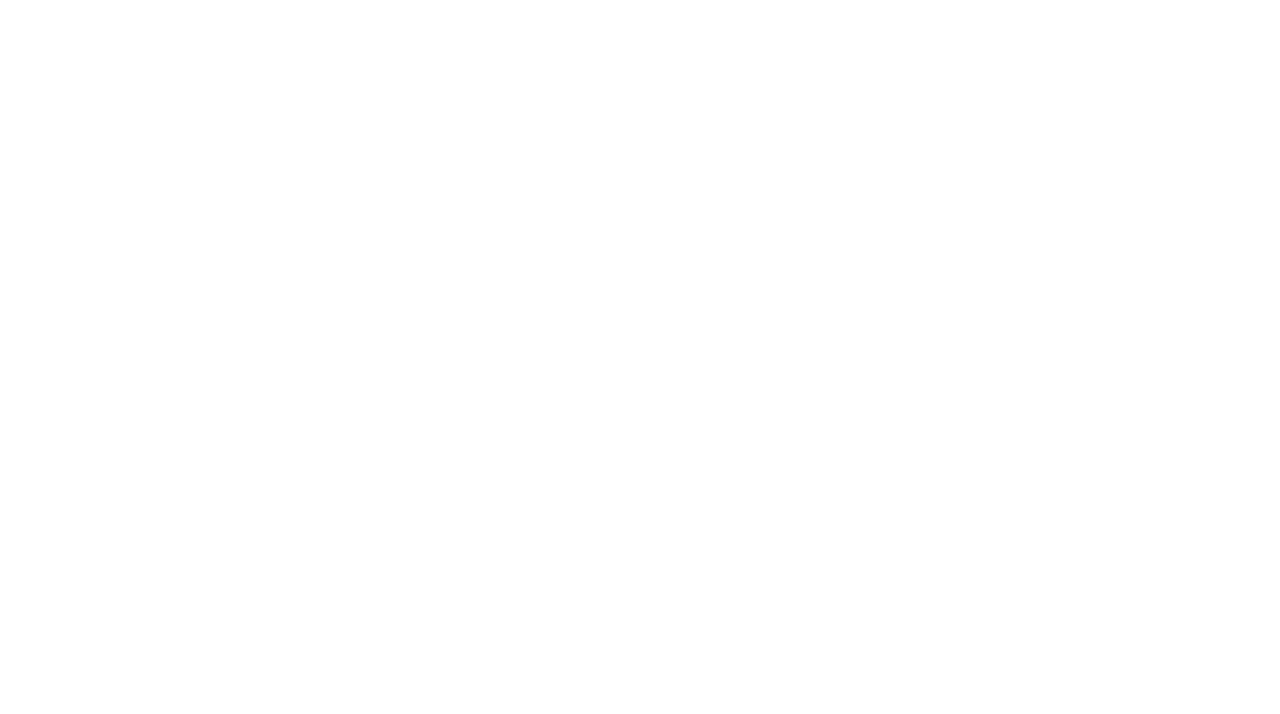
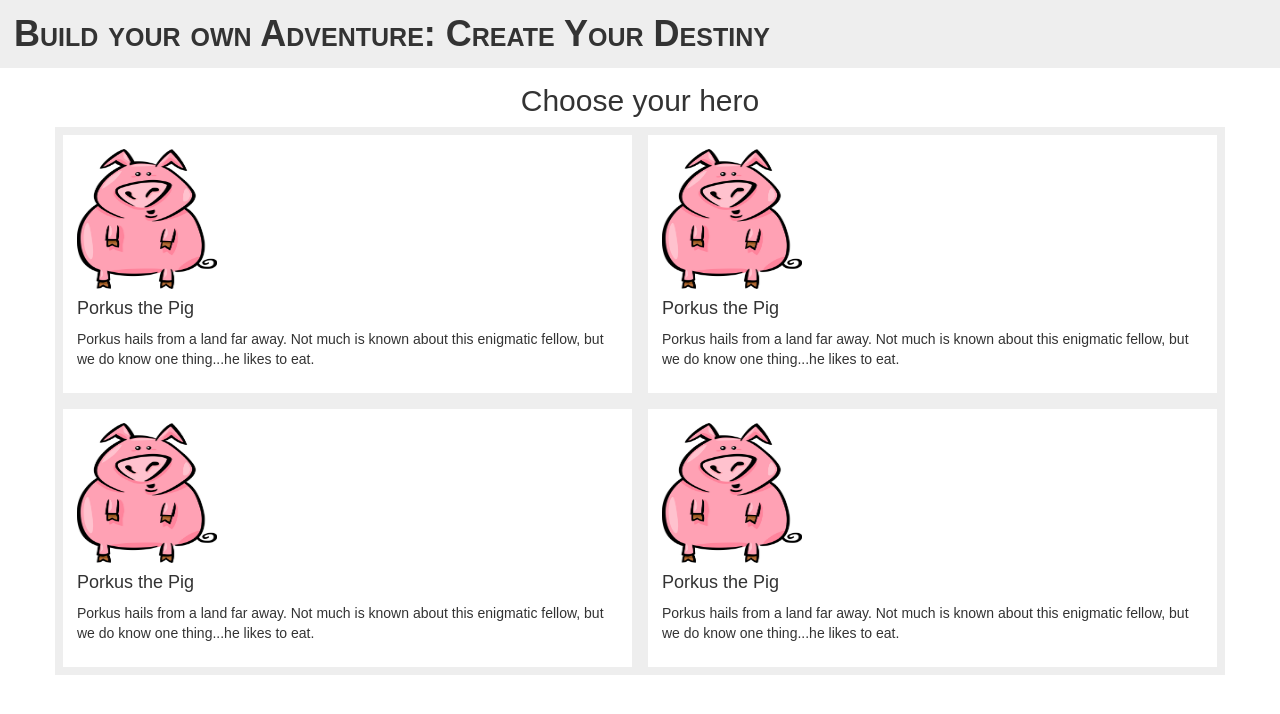
Before and after one commit to eltonlaw/build-your-own-adventure, a plain HTML site: page index.html in a window 1280 px wide. Drawn offline with nearby package versions, Linux system fonts and the light colour scheme.

Commit message:
Created characters + static character selection template + fixed navbar

```diff
--- a/index.html
+++ b/index.html
@@ -1,10 +1,44 @@
 <!DOCTYPE html>
-<html>
+<html lang="en">
 <head>
+	<meta charset="UTF-8">
+	<meta name="viewport" content="width=device-width, initial-scale=1">
+	<link href="https://maxcdn.bootstrapcdn.com/bootstrap/3.3.6/css/bootstrap.min.css" rel="stylesheet" integrity="sha256-7s5uDGW3AHqw6xtJmNNtr+OBRJUlgkNJEo78P4b0yRw= sha512-nNo+yCHEyn0smMxSswnf/OnX6/KwJuZTlNZBjauKhTK0c+zT+q5JOCx0UFhXQ6rJR9jg6Es8gPuD2uZcYDLqSw==" crossorigin="anonymous">
 	<link rel="stylesheet" type="text/css" href="styles.css">
-	<title>Build Your Own Adventure!</title>
 </head>
 <body>
+	<nav class="fixed-nav-bar">
+		<h1 id="title">Build your own Adventure: Create Your Destiny</h1>
+	</nav>
+	<section>
+	<h2>Choose your hero</h2>
+	<div id="" class="container">
+		<div class="inner row">
+			<div class="character col-xs-6">
+
+
+				<img src="img/characters/pig.jpg" class="img-rounded">
+				<h4>Porkus the Pig</h4>
+				<p>Porkus hails from a land far away. Not much is known about this enigmatic fellow, but we do know one thing...he likes to eat. </p>
+			</div>
+			<div class="character col-xs-6">
+				<img src="img/characters/pig.jpg" class="img-rounded">
+				<h4>Porkus the Pig</h4>
+				<p>Porkus hails from a land far away. Not much is known about this enigmatic fellow, but we do know one thing...he likes to eat. </p>
+			</div>
+			<div class="character col-xs-6">
+				<img src="img/characters/pig.jpg" class="img-rounded">
+				<h4>Porkus the Pig</h4>
+				<p>Porkus hails from a land far away. Not much is known about this enigmatic fellow, but we do know one thing...he likes to eat. </p>
+			</div>
+			<div class="character col-xs-6">
+				<img src="img/characters/pig.jpg" class="img-rounded">
+				<h4>Porkus the Pig</h4>
+				<p>Porkus hails from a land far away. Not much is known about this enigmatic fellow, but we do know one thing...he likes to eat. </p>
+			</div>
+		</div>
+	</div>
+	</section>
 
 	<script type="text/javascript" src="scripts.js"></script>
 </body>
--- a/scripts.js
+++ b/scripts.js
@@ -0,0 +1,35 @@
+function Character(name, description, img) {
+	this.name = name
+	this.description = description
+	this.img = img
+}
+
+var pig = new Character("Porkus the Fat",
+	"Porkus hails from a land far away. Not much is known about this enigmatic fellow, but we do know one thing...he likes to eat.",
+	"../img/characters/pig.jpg")
+
+var dog = new Character("Barkington the Loyal",
+	"Barkington's fame is spread wide and far, the mere mention of him is known to send his enemies into a fit of terror. In addition he is extremely proficient at digging up bones and burying them.",
+	"../img/characters/dog.gif")
+
+var turtle = new Character("Wiley the Steady",
+	"The legend goes that a long, long time ago old Wiley prevailed against a mighty foe from the Rabbit Clan with the power of his will",
+	"../img/characters/turtle.png")
+
+var crow = new Character("Crowley the Cautious",
+	"Cunning and Intelligent, uses powerful magic to slay it's enemies.",
+	"../img/characters/crow.jpg")
+
+var fish = new Character ("Fish the Dragon",
+	"Don't be fooled by her looks, though she looks cute and tame beneath the visage is a fire-breathing dragon. No one knows why she looks like a fish.",
+	"../img/characters/fish.png")
+
+var characters = [pig, dog, turtle, crow, fish]
+
+function randomize() {
+	var x = Math.random() * characters.length;
+	var y = Math.floor(x);
+	console.log(characters[y].name);
+}
+
+randomize();
--- a/styles.css
+++ b/styles.css
@@ -0,0 +1,43 @@
+body {
+	font-family: Arial;
+}
+
+#title {
+	font-variant: small-caps;
+	font-weight: 700;
+	margin: 0;
+}
+
+.fixed-nav-bar {
+	position: fixed;
+	top: 0;
+	left: 0;
+	width: 100%;
+	height: auto;
+	padding: 1em;
+	z-index: 10000;
+	background-color: #eee;
+}
+
+section {
+	margin-top: 6em;
+}
+
+h2 {
+	text-align: center;
+}
+
+
+.character img {
+	width: 10em;
+	height: 10em;
+}
+
+.character {
+	border: solid #eee 8px;
+	padding: 1em;
+}
+
+.character:hover {
+	border: solid black 8px
+}
```
Also changed, not shown: README.MD, img/characters/crow.jpg (added), img/characters/dog.gif (added), img/characters/fish.png (added), img/characters/pig.jpg (added), img/characters/turtle.png (added), 3 other files.
